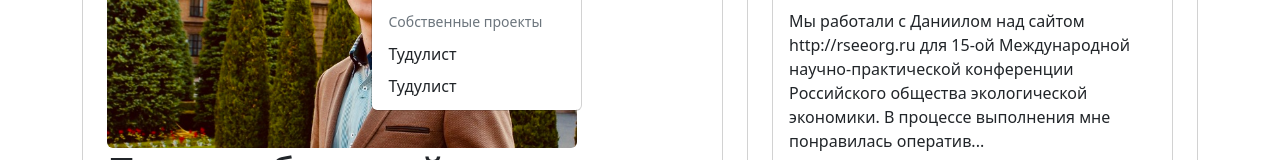
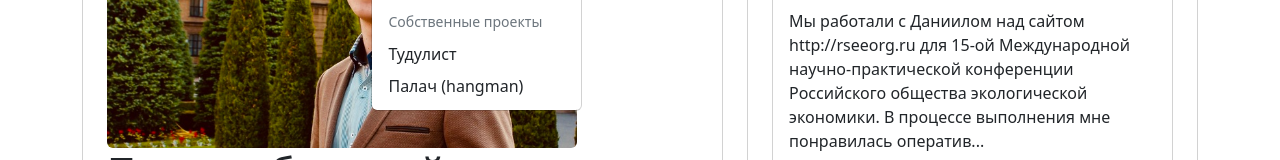
Before and after one commit to bobrov-site/portfolio, a Vue app: page / in a window 1280 px wide. Both pictures are taken after a click on the button "Пет-проекты". Shown: the part 285-445 px from the top of the page. Built offline with nearby package versions, Linux system fonts and the light colour scheme.

Commit message:
change name

```diff
--- a/src/components/Navbar-header.vue
+++ b/src/components/Navbar-header.vue
@@ -152,7 +152,7 @@
                     :class="{ active: route.name === 'hangman' }"
                     class="dropdown-item"
                     to="/pet/pet-projects/hangman"
-                    >Тудулист</RouterLink
+                    >Палач (hangman)</RouterLink
                   >
                 </li>
               </ul>
```
